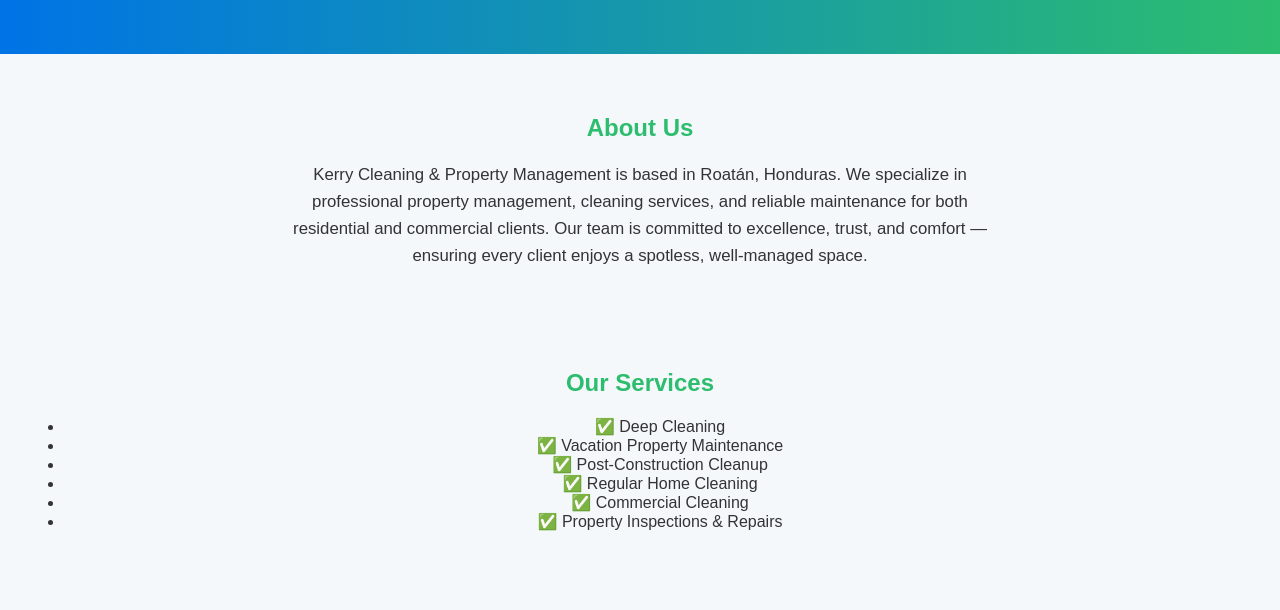
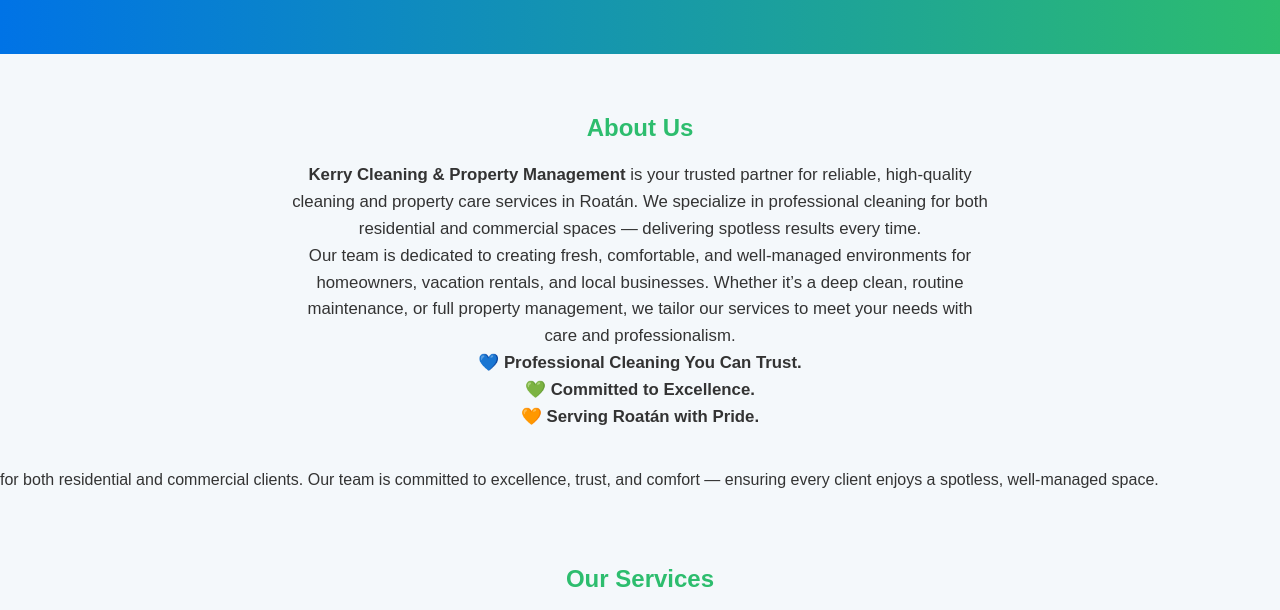
Before and after one commit to kerryvaldez681-ai/Property-management-site-, a plain HTML site: page index.html in a window 1280 px wide. Shown: the part 119-729 px from the top of the page. Drawn offline with Linux system fonts and the light colour scheme.

Commit message:
Update index.html

```diff
--- a/index.html
+++ b/index.html
@@ -15,8 +15,19 @@
 <section id="about">
   <h2>About Us</h2>
   <p>
-      Kerry Cleaning & Property Management is based in Roatán, Honduras.
-      We specialize in professional property management, cleaning services, and reliable maintenance
+    <strong>Kerry Cleaning & Property Management</strong> is your trusted partner for reliable, high-quality cleaning and property care services in Roatán.
+    We specialize in professional cleaning for both residential and commercial spaces — delivering spotless results every time.
+  </p>
+  <p>
+    Our team is dedicated to creating fresh, comfortable, and well-managed environments for homeowners, vacation rentals, and local businesses.
+    Whether it’s a deep clean, routine maintenance, or full property management, we tailor our services to meet your needs with care and professionalism.
+  </p>
+  <p>
+    💙 <strong>Professional Cleaning You Can Trust.</strong><br>
+    💚 <strong>Committed to Excellence.</strong><br>
+    🧡 <strong>Serving Roatán with Pride.</strong>
+  </p>
+</section>
       for both residential and commercial clients.
       Our team is committed to excellence, trust, and comfort — ensuring every client enjoys a spotless,
       well-managed space.
```
Lines whose indentation alone changed are shown as unchanged.
